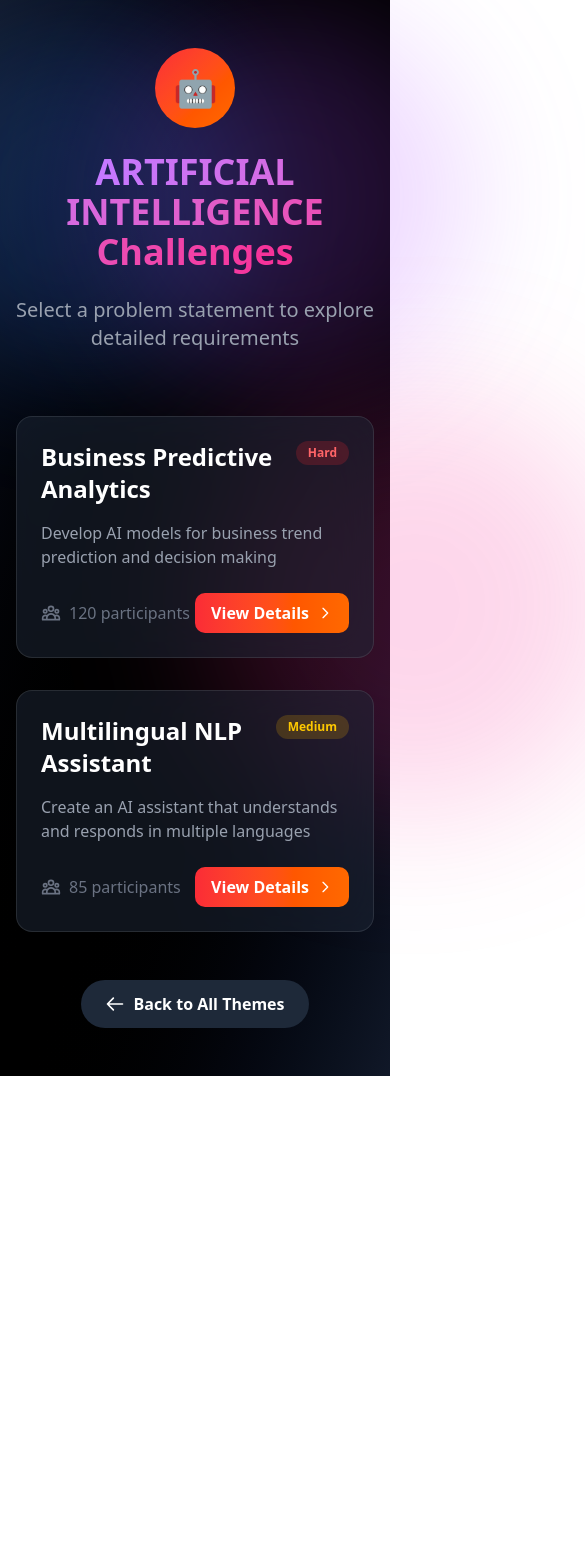
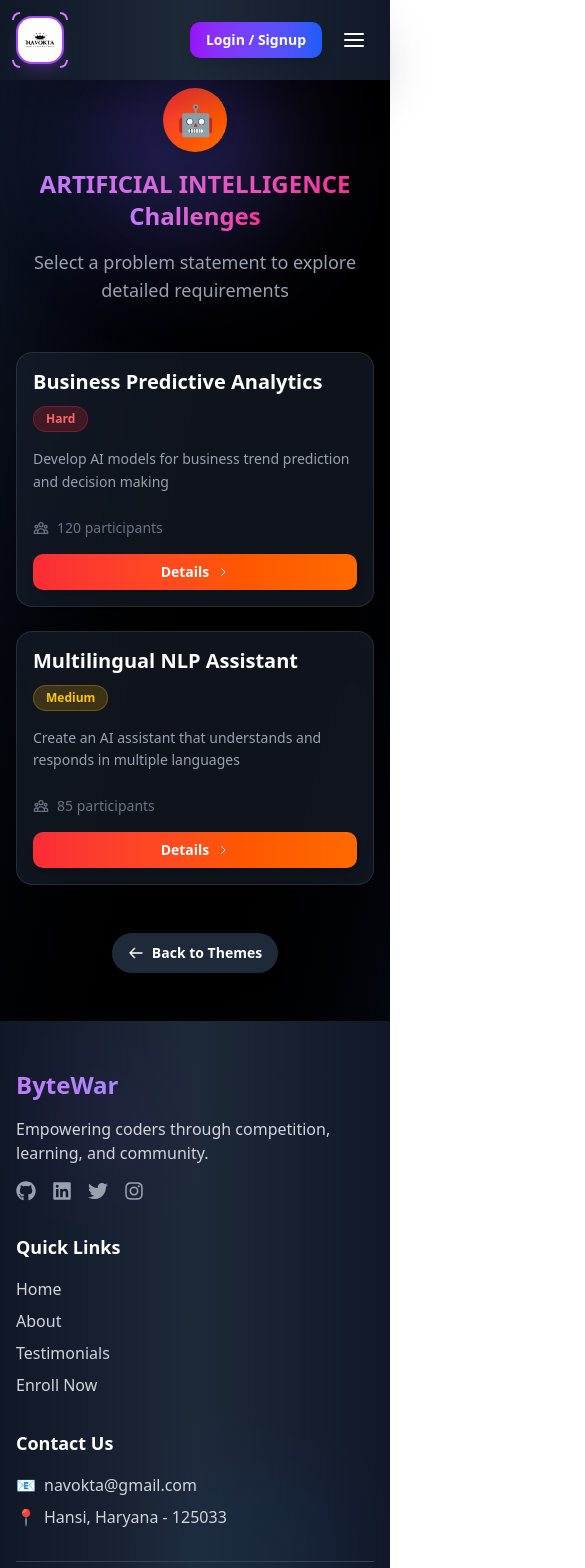
Before and after one commit to navokta/Bytewar-v2, a Next.js app: page /themes/artificial-intelligence in a window 390 px wide. Shown: the top 1568 px of the page, 585 px wide, since content can reach past the window. Before the commit the page ends 1076 px from the top, so only its background shows below. Built offline with nearby package versions, Linux system fonts and the light colour scheme.

Commit message:
Add Header Footer and make it Responsive

```diff
--- a/app/themes/[themeId]/page.js
+++ b/app/themes/[themeId]/page.js
@@ -1,6 +1,8 @@
 // app/themes/[themeId]/page.js (Theme Problems Page)
 "use client";
 
+import Header from '@/components/Header';
+import Footer from '@/components/Footer';
 import Link from 'next/link';
 import { useParams } from 'next/navigation';
 import React from 'react';
@@ -189,75 +191,91 @@ const ThemeProblemsPage = () => {
   };
 
   const theme = themesData[themeId] || themesData['blockchain-cybersecurity'];
-// Here is the code *
+
   return (
-    <div className="min-h-screen bg-gradient-to-br from-gray-900 via-black to-gray-900 py-12 px-4 sm:px-6 lg:px-8">
-      {/* Animated Background Elements */}
+    <div className="min-h-screen bg-gradient-to-br from-gray-900 via-black to-gray-900 relative overflow-x-hidden">
+      {/* Animated Background Elements - Responsive */}
       <div className="absolute inset-0 z-0">
-        <div className="absolute top-0 left-1/4 w-96 h-96 bg-purple-500 rounded-full mix-blend-soft-light filter blur-3xl opacity-20 animate-blob"></div>
-        <div className="absolute top-0 right-1/4 w-96 h-96 bg-blue-500 rounded-full mix-blend-soft-light filter blur-3xl opacity-20 animate-blob animation-delay-2000"></div>
-        <div className="absolute bottom-0 left-1/2 w-96 h-96 bg-pink-500 rounded-full mix-blend-soft-light filter blur-3xl opacity-20 animate-blob animation-delay-4000"></div>
+        <div className="absolute top-10 left-1/4 w-48 h-48 sm:w-72 sm:h-72 lg:w-96 lg:h-96 bg-purple-500 rounded-full mix-blend-soft-light filter blur-3xl opacity-20 animate-blob"></div>
+        <div className="absolute top-10 right-1/4 w-48 h-48 sm:w-72 sm:h-72 lg:w-96 lg:h-96 bg-blue-500 rounded-full mix-blend-soft-light filter blur-3xl opacity-20 animate-blob animation-delay-2000"></div>
+        <div className="absolute bottom-10 left-1/2 transform -translate-x-1/2 w-48 h-48 sm:w-72 sm:h-72 lg:w-96 lg:h-96 bg-pink-500 rounded-full mix-blend-soft-light filter blur-3xl opacity-20 animate-blob animation-delay-4000"></div>
       </div>
 
-      <div className="max-w-7xl mx-auto relative z-10">
-        <div className="text-center mb-16">
-          <div className="inline-flex items-center justify-center mb-6">
-            <div className={`flex items-center justify-center w-20 h-20 rounded-full bg-gradient-to-br ${theme.color} text-4xl`}>
+      {/* Header */}
+      <Header />
+
+      {/* Main Content */}
+      <main className="max-w-7xl mx-auto relative z-10 px-4 sm:px-6 lg:px-8 pt-8 sm:pt-12 pb-12 sm:pb-20">
+        {/* Header Section - Responsive */}
+        <div className="text-center mb-12 sm:mb-16">
+          <div className="inline-flex items-center justify-center mb-4 sm:mb-6">
+            <div className={`flex items-center justify-center w-16 h-16 sm:w-20 sm:h-20 rounded-full bg-gradient-to-br ${theme.color} text-3xl sm:text-4xl shadow-lg`}>
               {theme.icon}
             </div>
           </div>
 
-          <h1 className="text-4xl md:text-5xl font-black mb-6">
+          <h1 className="text-2xl sm:text-3xl md:text-4xl lg:text-5xl font-black mb-4 sm:mb-6 px-2">
             <span className="bg-clip-text text-transparent bg-gradient-to-r from-purple-400 via-pink-500 to-red-500 animate-gradient-x">
-              {theme.name} Challenges
+              {theme.name}
+            </span>
+            <br className="sm:hidden" />
+            <span className="bg-clip-text text-transparent bg-gradient-to-r from-purple-400 via-pink-500 to-red-500 animate-gradient-x">
+              Challenges
             </span>
           </h1>
 
-          <p className="text-xl text-gray-400 max-w-3xl mx-auto">
+          <p className="text-lg sm:text-xl text-gray-400 max-w-3xl mx-auto px-4">
             Select a problem statement to explore detailed requirements
           </p>
         </div>
 
-        <div className="grid grid-cols-1 lg:grid-cols-2 gap-8">
+        {/* Problems Grid - Responsive */}
+        <div className="grid grid-cols-1 lg:grid-cols-2 gap-6 sm:gap-8 mb-12 sm:mb-16">
           {theme.problems.map((problem) => (
             <Link
               key={problem.id}
               href={`/themes/${themeId}/${problem.id}`}
-              className="group relative"
+              className="group relative block"
             >
+              {/* Glow Effect */}
               <div className={`absolute -inset-1 rounded-2xl bg-gradient-to-r ${theme.color} opacity-0 group-hover:opacity-20 blur-lg transition-all duration-500`}></div>
 
-              <div className="relative bg-gray-800/50 backdrop-blur-xl rounded-2xl border border-white/10 p-6 h-full transform transition-all duration-500 group-hover:-translate-y-2">
-                <div className="flex justify-between items-start mb-4">
-                  <h2 className="text-2xl font-bold text-white group-hover:text-transparent group-hover:bg-clip-text group-hover:bg-gradient-to-r group-hover:from-white group-hover:to-gray-400 transition-all duration-500">
+              {/* Card - Enhanced Responsive Design */}
+              <div className="relative bg-gray-800/50 backdrop-blur-xl rounded-2xl border border-white/10 p-4 sm:p-6 h-full transform transition-all duration-500 group-hover:-translate-y-2 group-active:scale-95 min-h-[200px] sm:min-h-[220px]">
+                {/* Header with Title and Difficulty */}
+                <div className="flex flex-col sm:flex-row sm:justify-between sm:items-start gap-3 sm:gap-4 mb-4">
+                  <h2 className="text-xl sm:text-2xl font-bold text-white group-hover:text-transparent group-hover:bg-clip-text group-hover:bg-gradient-to-r group-hover:from-white group-hover:to-gray-400 transition-all duration-500 leading-tight">
                     {problem.title}
                   </h2>
-                  <span className={`px-3 py-1 rounded-full text-xs font-bold ${
+                  <span className={`inline-block px-3 py-1 rounded-full text-xs sm:text-sm font-bold whitespace-nowrap self-start ${
                     problem.difficulty === 'Hard'
-                      ? 'bg-red-500/20 text-red-400'
+                      ? 'bg-red-500/20 text-red-400 border border-red-500/30'
                       : problem.difficulty === 'Medium'
-                        ? 'bg-yellow-500/20 text-yellow-400'
-                        : 'bg-green-500/20 text-green-400'
+                        ? 'bg-yellow-500/20 text-yellow-400 border border-yellow-500/30'
+                        : 'bg-green-500/20 text-green-400 border border-green-500/30'
                   }`}>
                     {problem.difficulty}
                   </span>
                 </div>
 
-                <p className="text-gray-400 mb-6">
+                {/* Description */}
+                <p className="text-gray-400 text-sm sm:text-base mb-6 leading-relaxed">
                   {problem.description}
                 </p>
 
-                <div className="flex justify-between items-center">
-                  <div className="flex items-center text-gray-500">
-                    <svg className="w-5 h-5 mr-2" fill="none" stroke="currentColor" viewBox="0 0 24 24">
+                {/* Footer with Participants and Button */}
+                <div className="flex flex-col sm:flex-row sm:justify-between sm:items-center gap-4">
+                  <div className="flex items-center text-gray-500 text-sm">
+                    <svg className="w-4 h-4 sm:w-5 sm:h-5 mr-2 flex-shrink-0" fill="none" stroke="currentColor" viewBox="0 0 24 24">
                       <path strokeLinecap="round" strokeLinejoin="round" strokeWidth={2} d="M17 20h5v-2a3 3 0 00-5.356-1.857M17 20H7m10 0v-2c0-.656-.126-1.283-.356-1.857M7 20H2v-2a3 3 0 015.356-1.857M7 20v-2c0-.656.126-1.283.356-1.857m0 0a5.002 5.002 0 019.288 0M15 7a3 3 0 11-6 0 3 3 0 016 0zm6 3a2 2 0 11-4 0 2 2 0 014 0zM7 10a2 2 0 11-4 0 2 2 0 014 0z" />
                     </svg>
                     <span>{problem.participants} participants</span>
                   </div>
 
-                  <button className={`px-4 py-2 bg-gradient-to-r ${theme.color} text-white font-bold rounded-lg hover:opacity-90 transition-opacity duration-300 flex items-center gap-2`}>
-                    View Details
-                    <svg className="w-4 h-4" fill="none" stroke="currentColor" viewBox="0 0 24 24">
+                  <button className={`px-4 py-2 sm:px-5 sm:py-2.5 bg-gradient-to-r ${theme.color} text-white font-bold text-sm sm:text-base rounded-lg hover:opacity-90 active:scale-95 transition-all duration-300 flex items-center justify-center gap-2 shadow-lg hover:shadow-xl whitespace-nowrap`}>
+                    <span className="hidden sm:inline">View Details</span>
+                    <span className="sm:hidden">Details</span>
+                    <svg className="w-3 h-3 sm:w-4 sm:h-4" fill="none" stroke="currentColor" viewBox="0 0 24 24">
                       <path strokeLinecap="round" strokeLinejoin="round" strokeWidth={2} d="M9 5l7 7-7 7" />
                     </svg>
                   </button>
@@ -267,20 +285,27 @@ const ThemeProblemsPage = () => {
           ))}
         </div>
 
-        <div className="mt-12 text-center">
+        {/* Back Button - Responsive */}
+        <div className="text-center">
           <Link
             href="/themes"
-            className="inline-flex items-center gap-2 px-6 py-3 bg-gray-800 hover:bg-gray-700 text-white font-bold rounded-full transition-colors duration-300"
+            className="inline-flex items-center gap-2 px-4 sm:px-6 py-2.5 sm:py-3 bg-gray-800 hover:bg-gray-700 active:bg-gray-900 text-white font-bold rounded-full transition-all duration-300 transform hover:scale-105 active:scale-95 text-sm sm:text-base shadow-lg hover:shadow-xl"
           >
-            <svg className="w-5 h-5" fill="none" stroke="currentColor" viewBox="0 0 24 24">
+            <svg className="w-4 h-4 sm:w-5 sm:h-5" fill="none" stroke="currentColor" viewBox="0 0 24 24">
               <path strokeLinecap="round" strokeLinejoin="round" strokeWidth={2} d="M10 19l-7-7m0 0l7-7m-7 7h18" />
             </svg>
-            Back to All Themes
+            <span className="hidden sm:inline">Back to All Themes</span>
+            <span className="sm:hidden">Back to Themes</span>
           </Link>
         </div>
-      </div>
+      </main>
 
-      {/* Custom Styles */}
+      {/* Footer - Full Width */}
+      <footer className="relative z-10 w-full">
+        <Footer />
+      </footer>
+
+      {/* Custom Styles - Enhanced for Mobile */}
       <style jsx>{`
         @keyframes gradient-x {
           0%, 100% { background-position: 0% 50%; }
@@ -305,6 +330,13 @@ const ThemeProblemsPage = () => {
           66% { transform: translate(-20px, 20px) scale(0.9); }
           100% { transform: translate(0px, 0px) scale(1); }
         }
+
+        /* Mobile-specific optimizations */
+        @media (max-width: 640px) {
+          .group:active {
+            transform: scale(0.98);
+          }
+        }
       `}</style>
     </div>
   );
```
